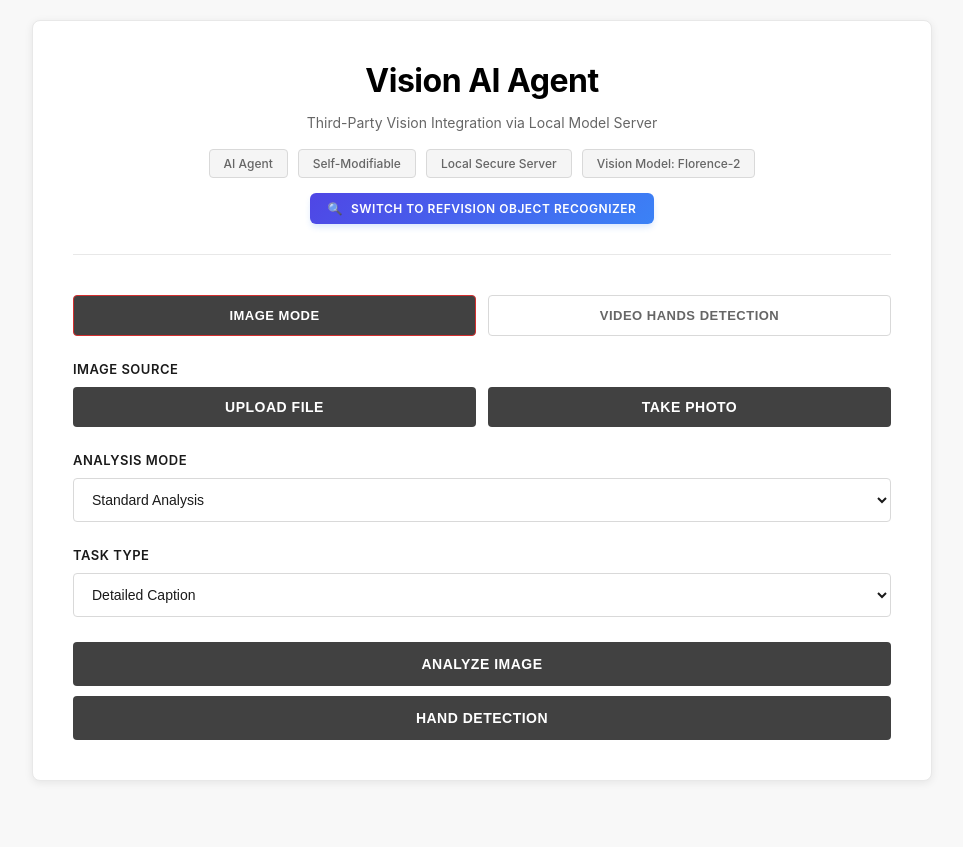
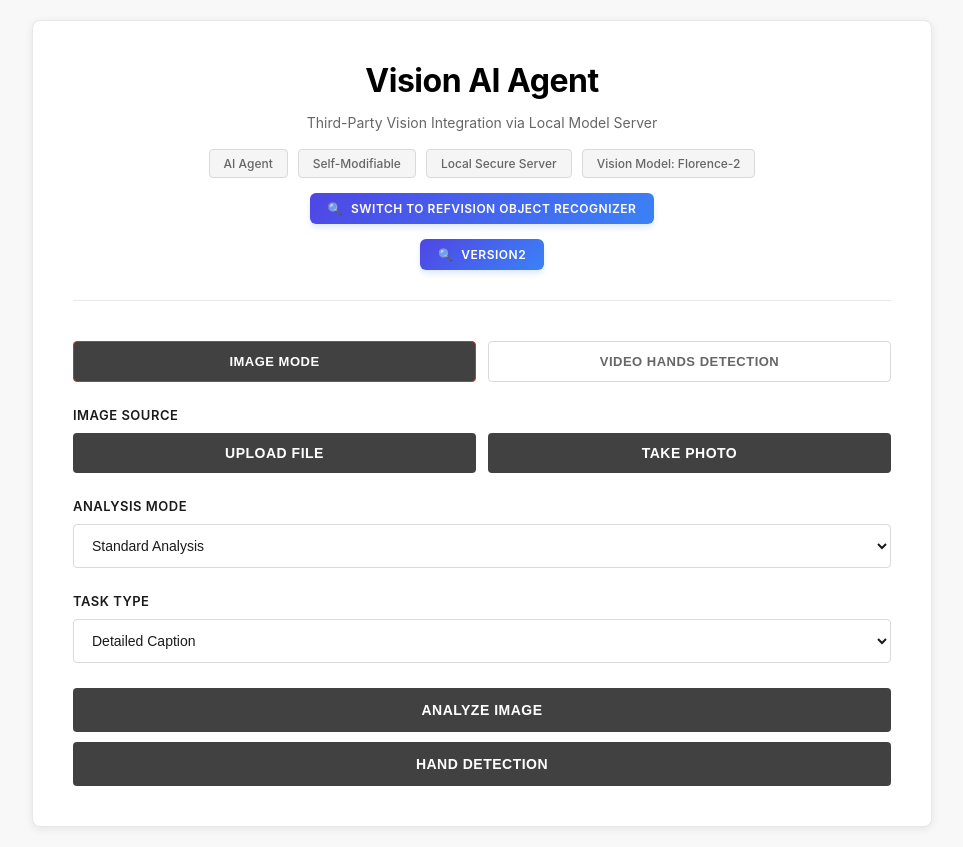
Before and after one commit to maxmakhk/aiagent, a Python web app: template templates/index.html in a window 1280 px wide. Shown: the whole page, without its empty margins (158-1121 px from the left). Before the commit the page ends 781 px from the top, so only its background shows below. Run offline with Jinja, Linux system fonts and the light colour scheme; the template is opened without the code that fills it, so the values that code supplies are empty.

Commit message:
tuesday backup

```diff
--- a/templates/index.html
+++ b/templates/index.html
@@ -577,6 +577,12 @@
             <div style="margin-top: 15px;">
                 <a href="/refvision" style="display: inline-flex; align-items: center; gap: 8px; padding: 8px 18px; background: linear-gradient(135deg, #4f46e5 0%, #3b82f6 100%); color: white; text-decoration: none; border-radius: 6px; font-weight: 600; font-size: 12px; text-transform: uppercase; letter-spacing: 0.5px; transition: all 0.3s ease; box-shadow: 0 4px 6px -1px rgba(59, 130, 246, 0.2);">
                     <span>🔍</span> Switch to RefVision Object Recognizer
+                </a>
+            </div>
+
+            <div style="margin-top: 15px;">
+                <a href="/vision2" style="display: inline-flex; align-items: center; gap: 8px; padding: 8px 18px; background: linear-gradient(135deg, #4f46e5 0%, #3b82f6 100%); color: white; text-decoration: none; border-radius: 6px; font-weight: 600; font-size: 12px; text-transform: uppercase; letter-spacing: 0.5px; transition: all 0.3s ease; box-shadow: 0 4px 6px -1px rgba(59, 130, 246, 0.2);">
+                    <span>🔍</span> Version2
                 </a>
             </div>
         </header>
```
